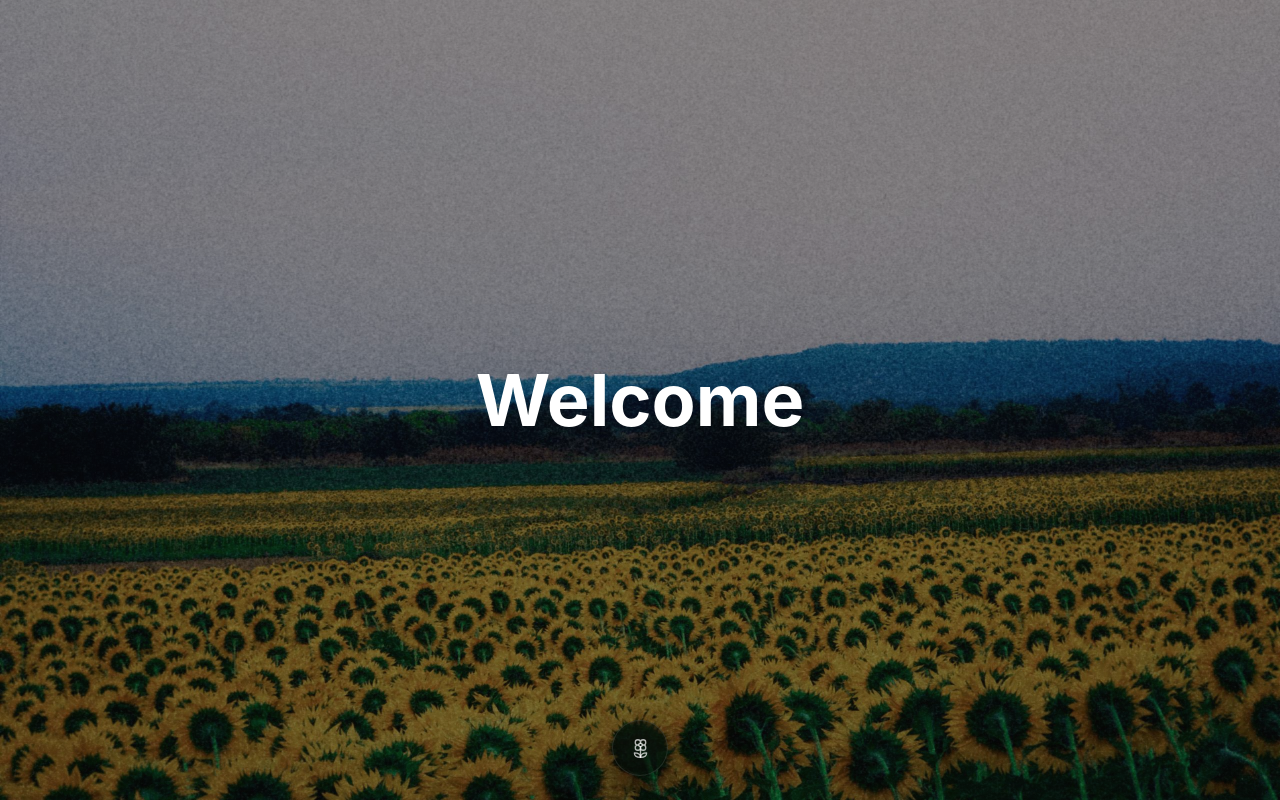
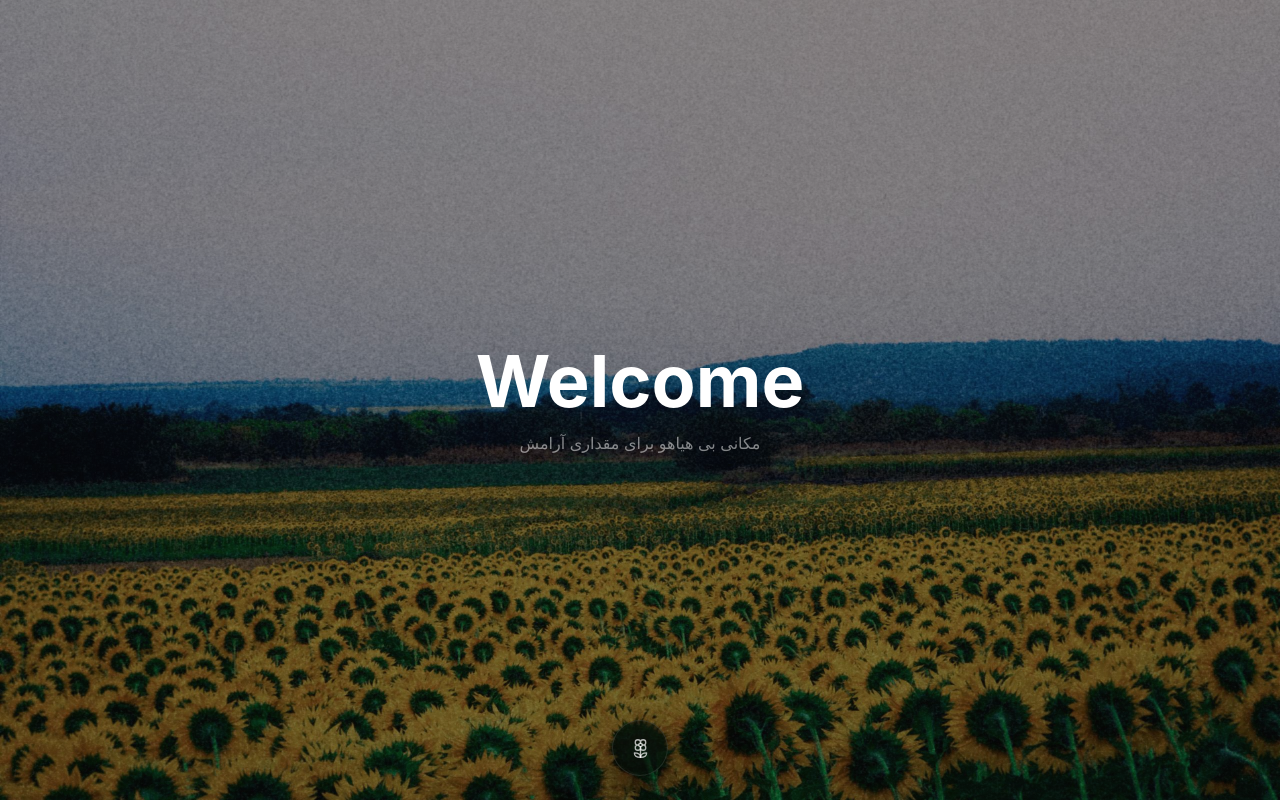
Before and after one commit to VibelessYoung/Me-Page, a Next.js app: page / in a window 1280 px wide. Built offline with nearby package versions, Linux system fonts and the light colour scheme.

Commit message:
add text to home page

```diff
--- a/src/app/page.tsx
+++ b/src/app/page.tsx
@@ -1,9 +1,10 @@
 export default function Home() {
   return (
-    <main className="flex min-h-screen items-center justify-center px-5 text-white">
+    <main className="flex flex-col min-h-screen items-center justify-center px-5 text-white">
       <h1 className="text-4xl font-bold sm:text-5xl md:text-6xl lg:text-7xl">
         Welcome
       </h1>
+      <p className="mt-3.5 opacity-50">مکانی بی هیاهو برای مقداری آرامش</p>
     </main>
   );
 }
```
